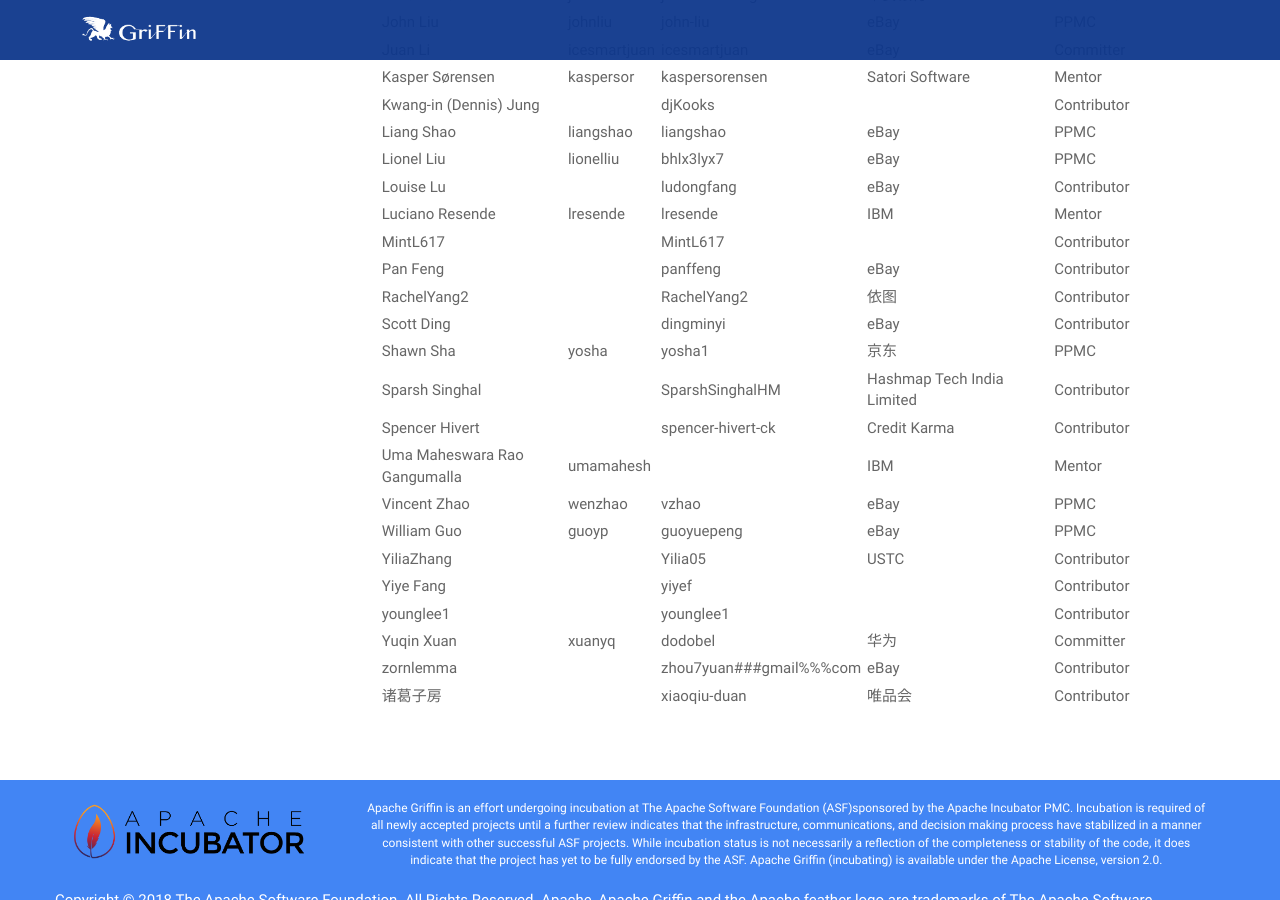
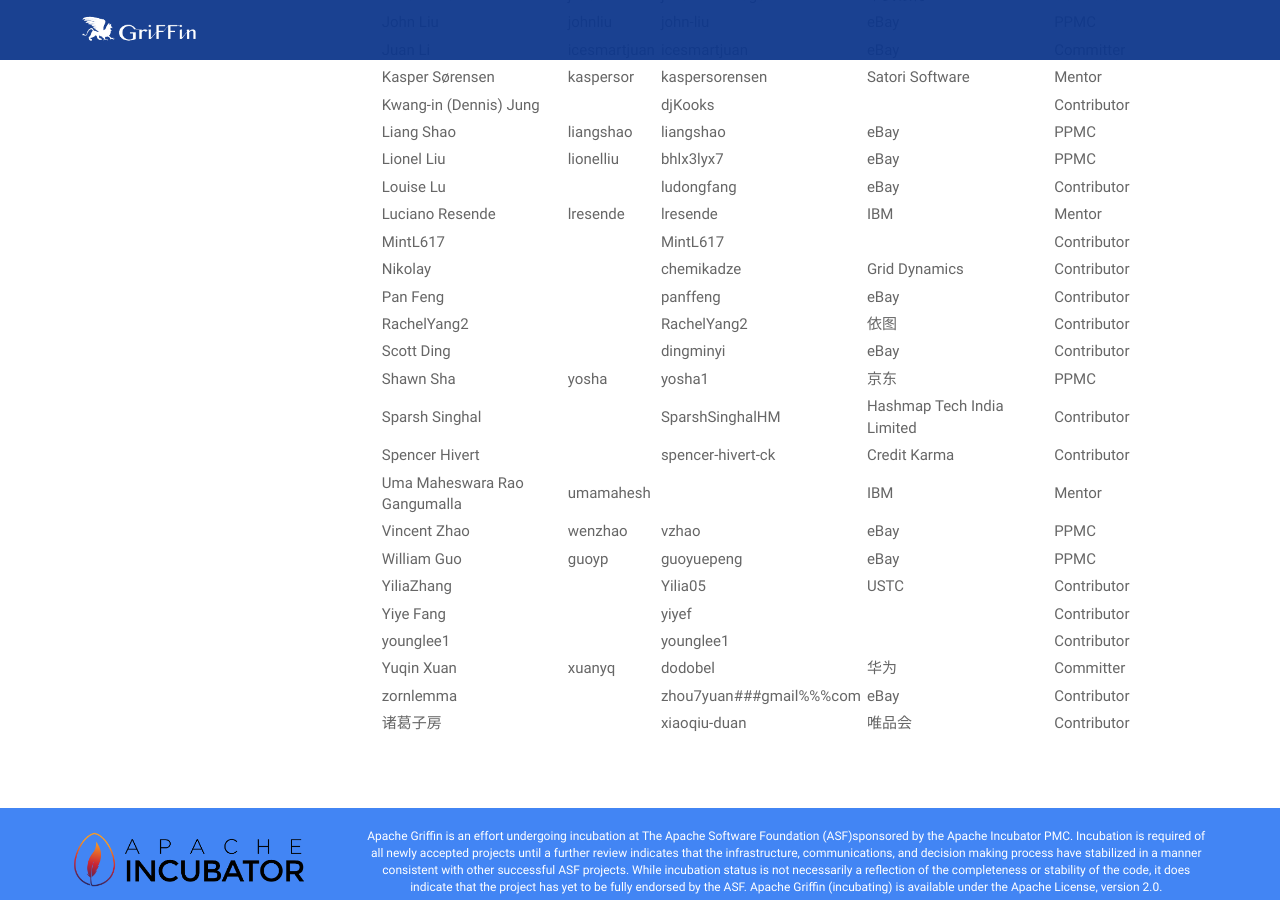
Before and after one commit to apache/griffin-site, a Jekyll site: the page built from community.md, in a window 1280 px wide and 900 px high, scrolled down 745 px. Built offline with Jekyll 4.4.1, drawn with Linux system fonts in a browser that asks for light colours; comment, search, counter and statistics services are not loaded.

Commit message:
update and ; This closes #7

```diff
--- a/community.md
+++ b/community.md
@@ -44,6 +44,7 @@
 | Louise Lu |  | ludongfang | eBay | Contributor |
 | Luciano Resende | lresende | lresende | IBM | Mentor |
 | MintL617 |  | MintL617 |  | Contributor |
+| Nikolay |  | chemikadze | Grid Dynamics | Contributor |
 | Pan Feng |  | panffeng | eBay | Contributor |
 | RachelYang2 |  | RachelYang2 | 依图 | Contributor |
 | Scott Ding |  | dingminyi | eBay | Contributor |
```
